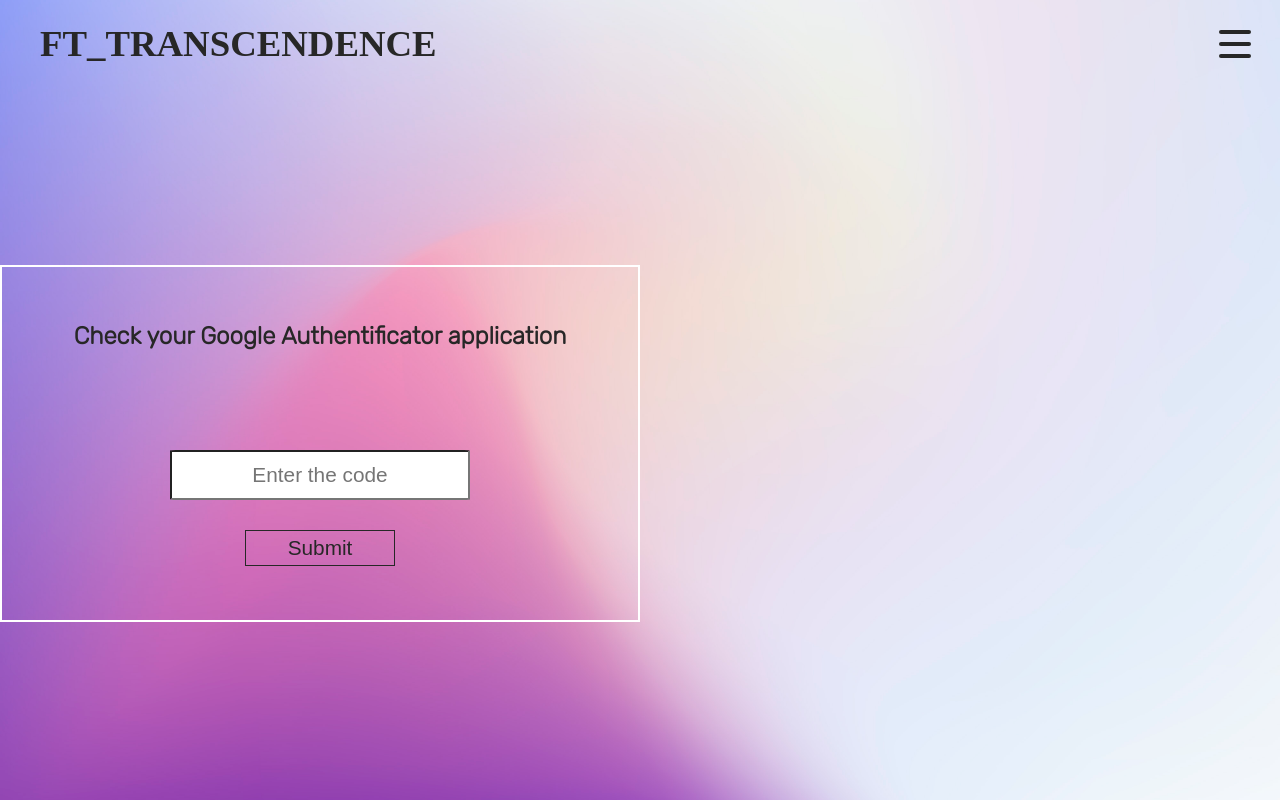
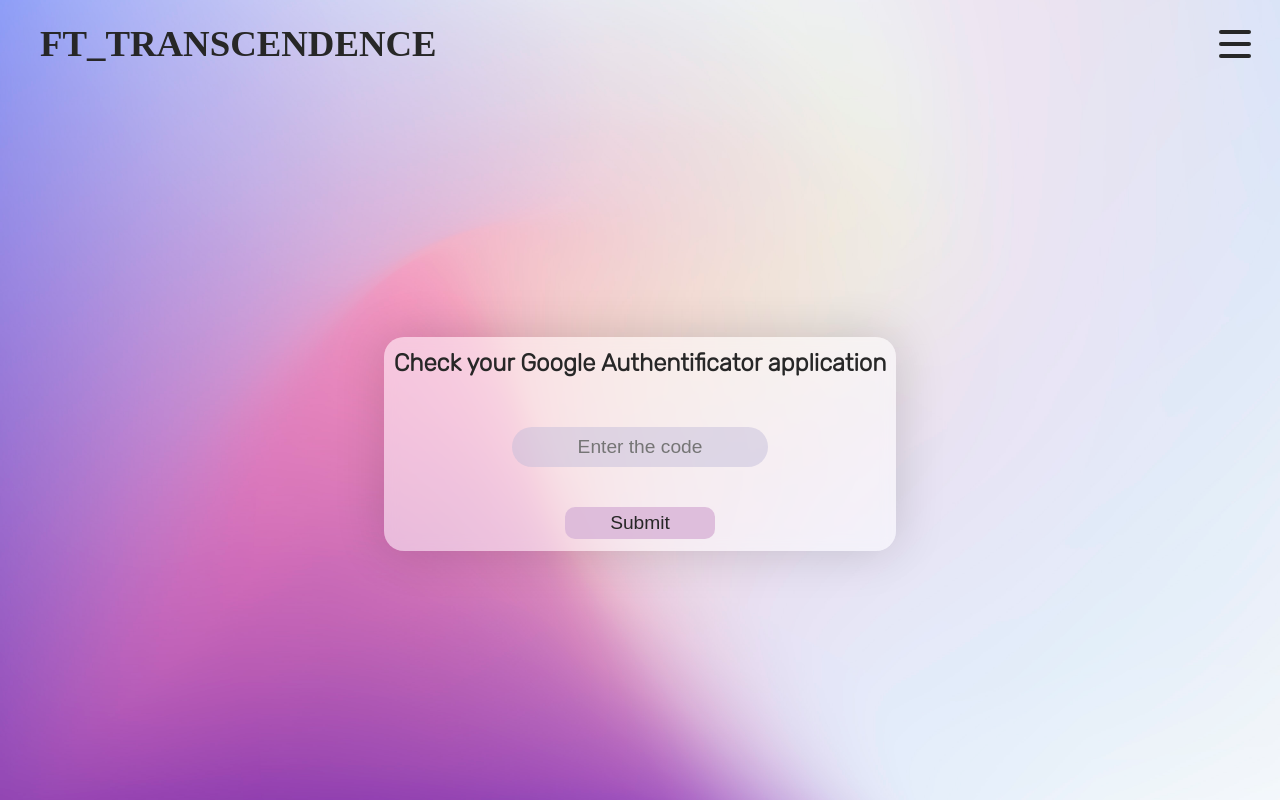
Before and after one commit to VallienneDiane/42-ft-transcendence, a React (Vite) app in the folder front/react_project/: page /verifyCode2fa in a window 1280 px wide. Built offline with nearby package versions, Linux system fonts and the light colour scheme; no server answers; a web font is replaced by a local one.

Commit message:
css verifycode

```diff
--- a/front/react_project/src/components/VerifyCode2fa.tsx
+++ b/front/react_project/src/components/VerifyCode2fa.tsx
@@ -42,6 +42,7 @@ const VerifyCode2fa:React.FC = () => {
 
 return (
     <div className="verifycode">
+        <div>
             <form onSubmit={handleSubmit(verifySubmittedCode)}>
             <h2>Check your Google Authentificator application</h2>
                 <input type="text" {...register("code")} name="code" placeholder="Enter the code"/>
@@ -49,6 +50,7 @@ return (
                 <button type="submit">Submit</button>
             </form>
         </div>
+    </div>
     )
 }
 
--- a/front/react_project/src/styles/HomePageSettings.scss
+++ b/front/react_project/src/styles/HomePageSettings.scss
@@ -3,9 +3,10 @@
     justify-content: center;
     flex-direction: column;
     align-items: center;
-    width: 35%;
+    width: 40%;
     min-width: 350px;
-    max-height: 95%;
+    max-width: 600px;
+    max-height: 80%;
     min-height: 800px;
     margin: 60px 15px;
     padding-top: 50px;
@@ -14,12 +15,14 @@
     box-shadow: 0px 0px 50px 0px rgba(0, 0, 0, 0.16);
     & #name {
         display: flex;
-        flex-direction: row;
+        flex-direction: column;
         align-items: center;
+        justify-content: center;
         padding-bottom: 1.5em;
         margin: 1em;
         & h2 {
-            margin-right: 2.1em;
+            text-align: center;
+            margin-bottom: 1.2em;
             color: var(--text-color);
         }
         & input {
@@ -36,36 +39,36 @@
         }
     }
     & #avatar {
-        margin: 1em;
         display: flex;
         flex-direction: column;
         align-items: center;
         justify-content: center;
         & h2 {
+            margin-bottom: 1.2em;
             color: var(--text-color);
-            margin-right: 1em;
         }
         & #picture {
             display: flex;
-            flex-direction: row;
+            flex-direction: column;
             align-items: center;
         }
         & #profilePicture {
             margin: 15px 15px 0px 15px;
             object-fit: cover;
             aspect-ratio: 1 /1;
-            max-width: 150px;
-            max-height: 150px;
+            max-width: 190px;
+            max-height: 190px;
             border-radius: 100%;
         }
     }
     & form {
+        height:100%;
         & #inputDiv {
-            width: 60%;
+            width: 110%;
             aspect-ratio: 1;
             display: flex;
             flex-direction: column;
-            margin: 30px 0;
+            margin: 50px 0;
             border: 2px dashed var(--second-color);
             color: var(--text-color);
             border-radius: 15px;
@@ -81,7 +84,7 @@
             }
             & #files {
                 color: transparent;
-                width: 120px;
+                width: 130px;
                 height: 35px;
                 display: flex;
                 background: transparent;
@@ -111,7 +114,7 @@
         }
         & label {
             min-width: 100px;
-            margin-bottom: 7px;
+            margin-bottom: 5px;
             color: var(--text-color);
         }
         & .saveZone {
--- a/front/react_project/src/styles/VerifyCode2fa.scss
+++ b/front/react_project/src/styles/VerifyCode2fa.scss
@@ -1,39 +1,50 @@
-.verifycode {
+.verifycode div {
     display: flex;
+    align-items: center;
     justify-content: center;
-    align-items: center;
+    width:100%;
     form {
-        border: 2px white solid;
         display: flex;
         flex-direction: column;
         align-items: center;
         justify-content: center;
-        height:50%;
-        width:50%;
+        border-radius: 20px;
+        box-shadow: 0px 0px 50px 0px rgba(0, 0, 0, 0.16);
+        height:30%;
+        width:40%;
+        max-width:600px;
+        min-width:250px;
+        backdrop-filter: blur(7px);
+        background-color:  rgba(255, 255, 255, 0.51);
         h2 {
-            margin-bottom: 100px;
+            text-align: center;
+            margin-bottom: 50px;
             color: var(--text-color);
         }
         input {
-            font-size: 1.3em;
+            width: 50%;
+            min-width: 240px;
+            height: 40px;
+            font-size: 1.2em;
+            background: #c1bbd877;
+            color: var(--text-color);
+            padding: 0.5rem 1rem 0.5rem 1rem;
+            border: none;
+			outline: none;
+			border-radius: 2rem;
             text-align: center;
-            border-radius: 2%;
-            height: 50px;
-            width: 300px;
-            background-color: rgb(255, 255, 255);
-            color: rgb(0, 0, 0);
-            margin-bottom:10px;
+            margin-bottom: 40px;
         }
         button {
-            margin-top: 20px;
-            background: transparent;
-            color: var(--text-color);
-            font-size: 1.3em;
-            border: 1px solid var(--text-color);
+            background-color: #dbb8d9e1;
+            border-radius: 10px;
             min-width: 150px;
             padding: 5px 10px;
+            font-size: 1.2em;
             &:hover {
-                background-color: var(--second-color);
+                background-color: var(--third-color);
+                font-weight: bolder;
+                color: white;
             }
         }
         .errors {
```
Also changed, not shown: front/react_project/src/styles/Home.scss (+0 -26 lines). Lines whose indentation alone changed are shown as unchanged.
